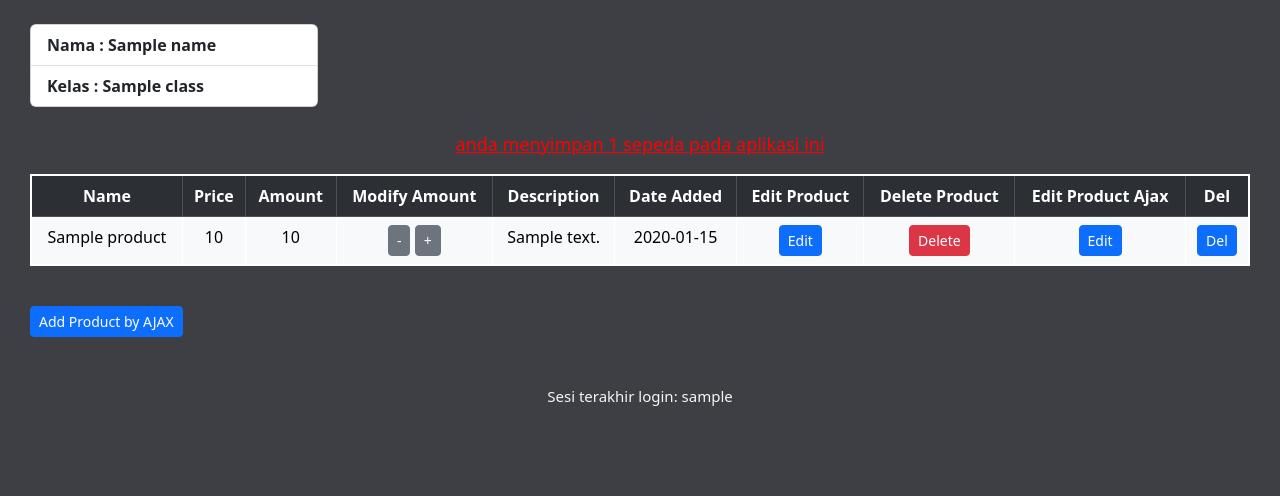
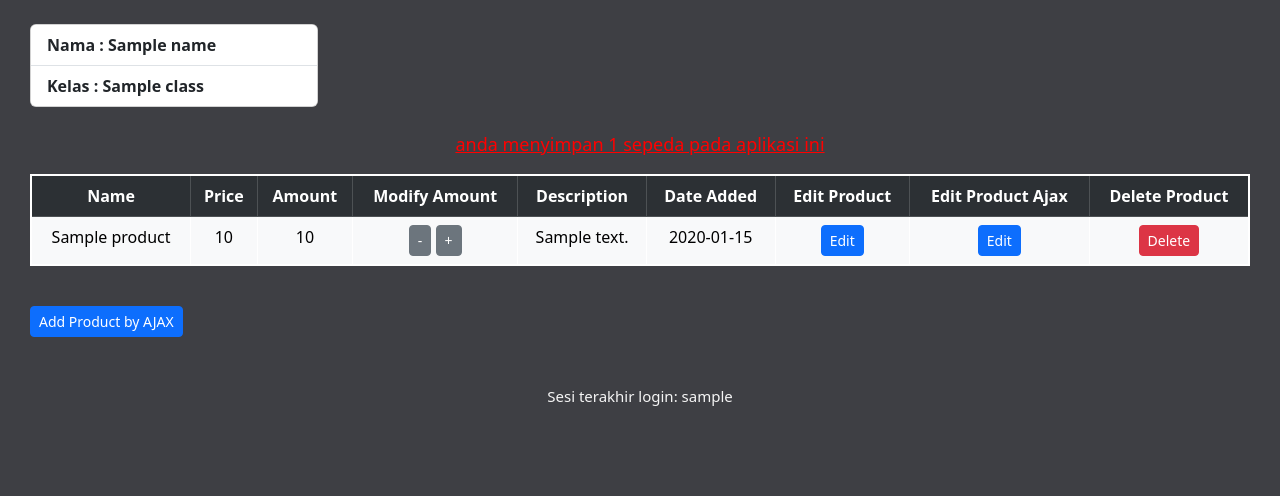
Before and after one commit to JamesTumbelaka/james-bicycle-store, a Django app: template main/templates/main.html in a window 1280 px wide. Shown: the part 57-553 px from the top of the page. Run offline with Django 4.2, Linux system fonts and the light colour scheme; the template is opened without the code that fills it: most values are stand-ins (such as "Sample title", 1, 10 or a date in 2020).

Commit message:
modified button for deletion

```diff
--- a/main/templates/main.html
+++ b/main/templates/main.html
@@ -168,9 +168,8 @@
                 <th>Description</th>
                 <th>Date Added</th>
                 <th>Edit Product</th>
+                <th>Edit Product Ajax</th>
                 <th>Delete Product</th>
-                <th>Edit Product Ajax</th>
-                <th>Del</th>
             </tr>`
             products.forEach((item) => {
                 htmlString += `\n<tr style="text-align: center;">
@@ -193,17 +192,12 @@
                     </a>
                 </td>
                 <td>
-                    <a onclick="deleteProduct(${item.pk})">
-                        <button type="button" class="btn btn-sm btn-danger">Delete</button>
-                    </a>
-                </td>
-                <td>
                     <a onclick="openEditModal(${item.pk}, '${item.fields.name}', ${item.fields.price}, ${item.fields.amount}, '${item.fields.description}')">
                         <button type="button" class="btn btn-sm btn-primary">Edit</button>
                     </a>
                 </td>
                 <td>
-                    <button type="button" class="btn btn-sm btn-primary" onclick="showConfirmationModal(${item.pk})">Del</button>
+                    <button type="button" class="btn btn-sm btn-danger" onclick="showConfirmationModal(${item.pk})">Delete</button>
                 </td>
             </tr>`
             })
```
